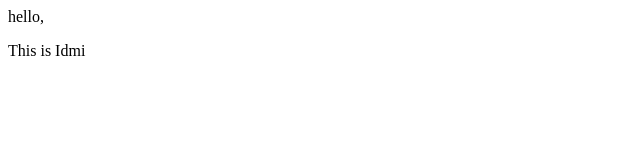
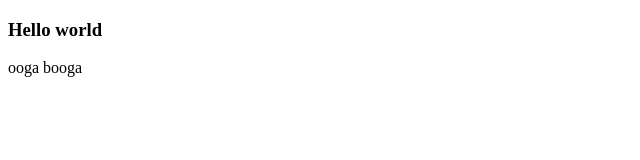
Before and after one commit to itdm-362-courtland/lab1, a plain HTML site: page index.html in a window 1280 px wide. Shown: the whole page, without its empty margins (0-640 px from the left). Drawn offline with Linux system fonts and the light colour scheme.

Commit message:
Update index.html

```diff
--- a/index.html
+++ b/index.html
@@ -1,15 +1,13 @@
 <!DOCTYPE html>
 <html lang="en">
 <head>
-    <meta charset="UTF-8">
-    <meta http-equiv="X-UA-Compatible" content="IE=edge">
-    <meta name="viewport" content="width=device-width, initial-scale=1.0">
-    <title>Simple Hello</title>
+  <meta charset="utf-8">
+  <title>ITMD-362</title>
 </head>
 <body>
-   hello,
-   <p>
-    This is Idmi
-   </p>
+
+  <h3>Hello world</h3>
+  <p> ooga booga </p>
 </body>
 </html>
+</html>
```
